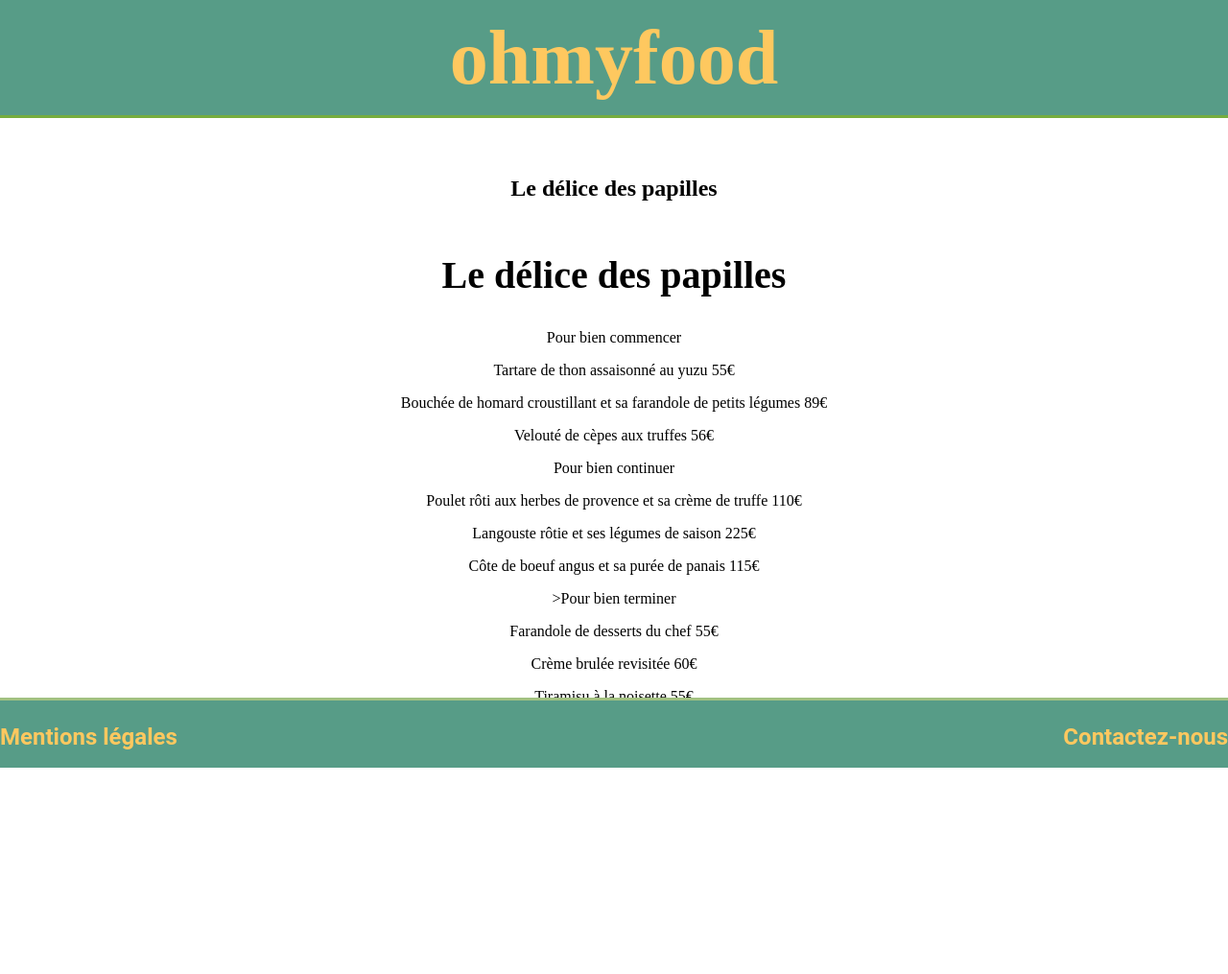
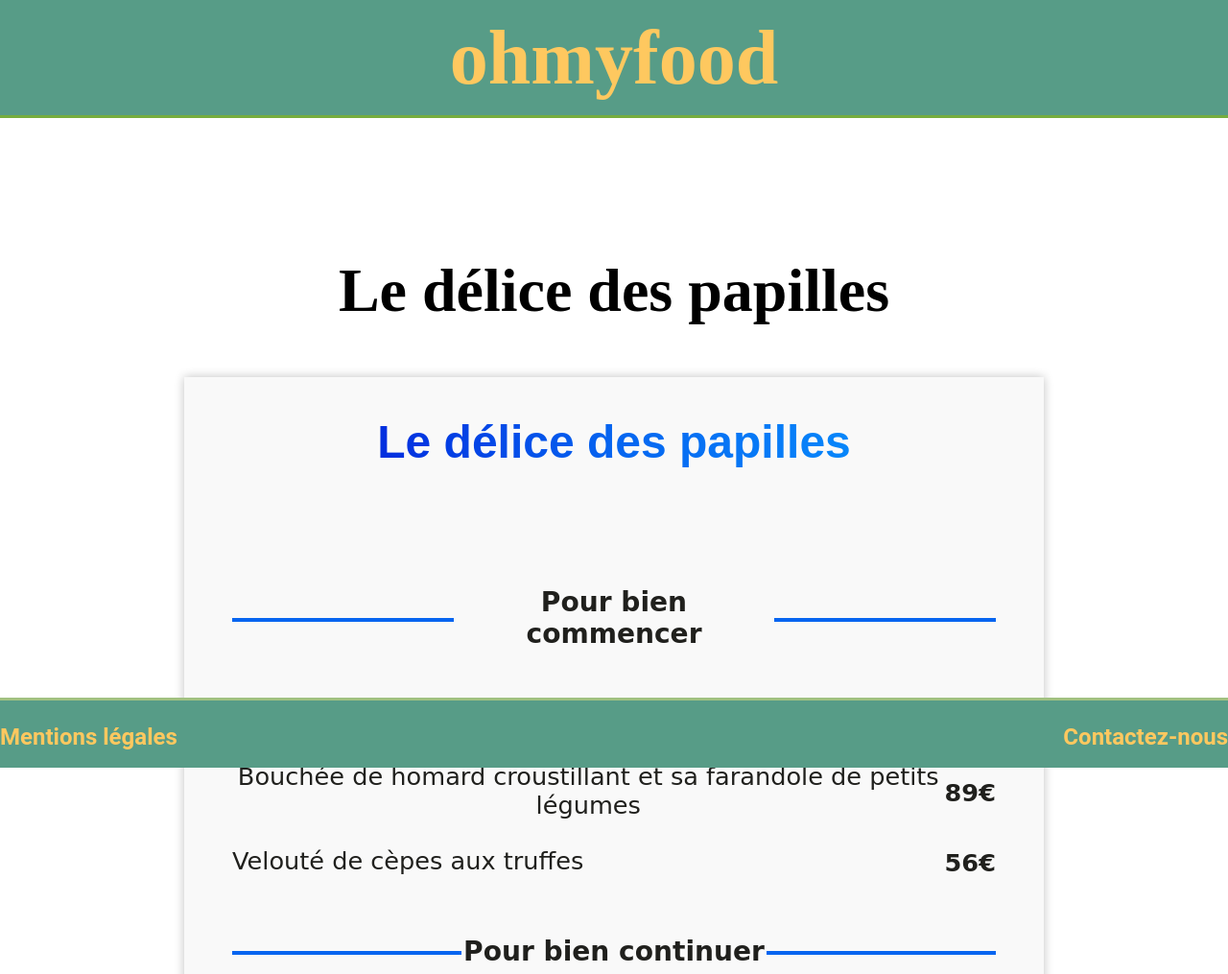
Before and after one commit to quarkend/ohmyfood-p3, a plain HTML site: page pages/delice-papilles.html in a window 1280 px wide. Shown: the top 1015 px of the page at 96% size. Before the commit the page ends 800 px from the top, so only its background shows below. Drawn offline with Linux system fonts and the light colour scheme.

Commit message:
delice des papilles

```diff
--- a/pages/delice-papilles.html
+++ b/pages/delice-papilles.html
@@ -21,37 +21,38 @@
         <header class="header">
             <a href="../index.html"><h1>ohmyfood</h1></a>
         </header>
-<restaurant class="menu__cover">
+<restaurant class="restaurant">
 <h2>Le délice des papilles</h2>
-<div class="menu__cover__card  menu--papilles">
+<div class="menu menu--papilles">
     <div class="top-title">
         <h2>Le délice des papilles</h2>
     </div>
-    <div class="menu__cover__card __step">
-        <div class="menu__cover__card __step__title">
-            <span class="side-line">Pour bien commencer</h3> <span class="side-line">
+    <div class="menu__step">
+        <div class="menu__step__title">
+            <span class="side-line"></span><h3>Pour bien commencer</h3><span class="side-line"></span>
         </div>
-        <div class="menu__cover__card __step__dishes">
+
+        <div class="menu__step__dishes">
             <p><span>Tartare de thon assaisonné au yuzu</span> <span class="price">55€</span></p>
             <p><span>Bouchée de homard croustillant et sa farandole de petits légumes</span> <span class="price">89€</span></p>
             <p><span>Velouté de cèpes aux truffes</span> <span class="price">56€</span></p>
         </div>
     </div>
-    <div class="menu__cover__card __step">
-        <div class="menu__cover__card __step__title">
-            <span class="side-line">Pour bien continuer</h3> <span class="side-line">
+    <div class="menu__step">
+        <div class="menu__step__title">
+            <span class="side-line"></span><h3>Pour bien continuer</h3><span class="side-line"></span>
         </div>
-        <div class="menu__cover__card __step__dishes">
+        <div class="menu__step__dishes">
             <p><span>Poulet rôti aux herbes de provence et sa crème de truffe</span> <span class="price">110€</span></p>
             <p><span>Langouste rôtie et ses légumes de saison</span> <span class="price">225€</span></p>
             <p><span>Côte de boeuf angus et sa purée de panais</span> <span class="price">115€</span></p>
         </div>
     </div>
-    <div class="menu__cover__card __step">
-        <div class="menu__cover__card __step__title">
-            <span class="side-line">>Pour bien terminer</h3><span class="side-bar side-bar--bot"></span>
+    <div class="menu__step">
+        <div class="menu__step__title">
+            <span class="side-line"></span><h3>Pour bien terminer</h3><span class="side-line"></span>
         </div>
-        <div class="menu__cover__card __step__dishes">
+        <div class="menu__step__dishes">
             <p><span>Farandole de desserts du chef</span> <span class="price">55€</span></p>
             <p><span>Crème brulée revisitée</span> <span class="price">60€</span></p>
             <p><span>Tiramisu à la noisette</span> <span class="price">55€</span></p>
--- a/sass/Components/_main-card.scss
+++ b/sass/Components/_main-card.scss
@@ -14,10 +14,7 @@
       align-items: center;
 
   }
-
-
-
-  .menu__step{
+.menu__step{
       font-family: sans-serif;
 
       h3{
@@ -74,8 +71,21 @@
   }
 }
 
-// **********
-
+// **menu--papilles**/
+.menu--papilles{
+    background-color: #f9f9f9;;
+    color: rgb(32, 32, 29);
+    .top-title{
+        h2{
+            font-family:sans-serif;
+            font-size: 3rem;
+            padding: 0 20px 30px 20px;
+            background: -webkit-linear-gradient(0deg, #0229dd, #0665f0, #0889fb);
+            -webkit-background-clip: text;
+            -webkit-text-fill-color: transparent;
+    }}
+}
+//***
 
 
 .fa-music {
@@ -119,10 +129,6 @@
 
 
 }
-
-
-
-
 .menu__step__dishes {
   font-family: 'Handlee', cursive, sans-serif;
 }
--- a/sass/Components/_menu.scss
+++ b/sass/Components/_menu.scss
@@ -23,6 +23,7 @@
                 font-size: map-get($variation, font-size-h3);
                 color: map-get($variation, text-color-h3);
             }
+
         }
     }
 
@@ -35,6 +36,10 @@
         }
 
     }
+    .menu
+    {
+        box-shadow: 0 0 10px rgba(0, 0, 0, 0.247);
+    }
     .restaurant {
 
         display: flex;
@@ -44,6 +49,10 @@
         padding: 30px 12em;
         box-shadow: 2em;
         text-align: center;
+        h2{
+            font-size: 4em;
+        }
+
     }
         .menu__step {
           margin: 25px 50px;
--- a/sass/Components/_style-main.scss
+++ b/sass/Components/_style-main.scss
@@ -15,10 +15,10 @@
   background: #111111;
 }
 .menu--papilles .menu__step__title span {
-  background-color: #181616;
+  background-color:  #0665f0;
 }
 .menu--papilles .menu__step h3::after {
-  background: #111111;
+  background:#0665f0;
 }
   .menu__step__title {
     position: relative;
@@ -26,7 +26,7 @@
     display: flex;
     justify-content: space-between;
     align-items: center;
-    margin-bottom: 20px;
+    margin-bottom: auto;
   }
   .menu__step__title h3::after {
     content: "";
--- a/sass/utils/_variables.scss
+++ b/sass/utils/_variables.scss
@@ -35,7 +35,7 @@ $menu-variations: (
     font-family-p: ('Dancing Script', cursive),
     font-family-h3: ('Handlee', cursive, sans-serif),
     font-size-p: 40px,
-    font-size-h3: 1em,
+    font-size-h3: 40px,
   ),
   delice-papilles: (
 
```
Also changed, not shown: pages/menu-chic.html (+11 -11 lines), pages/palette-gout.html (+11 -11 lines), css/style.css, 1 other file.
